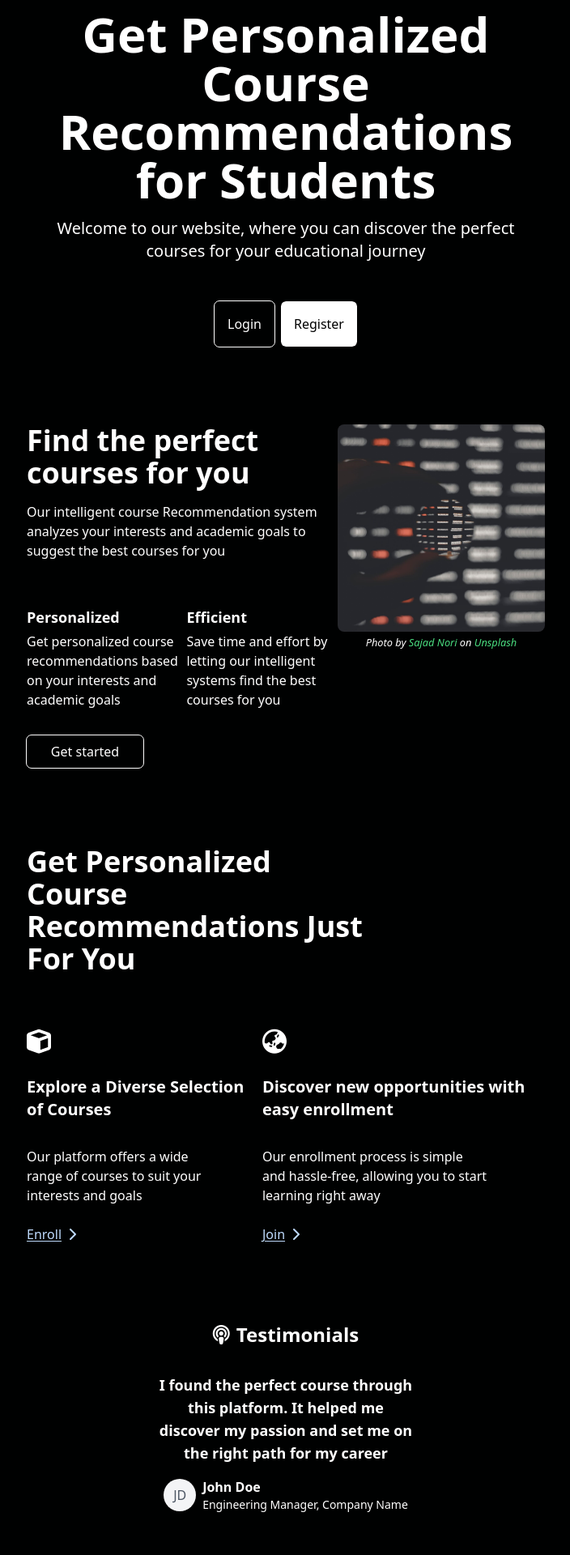
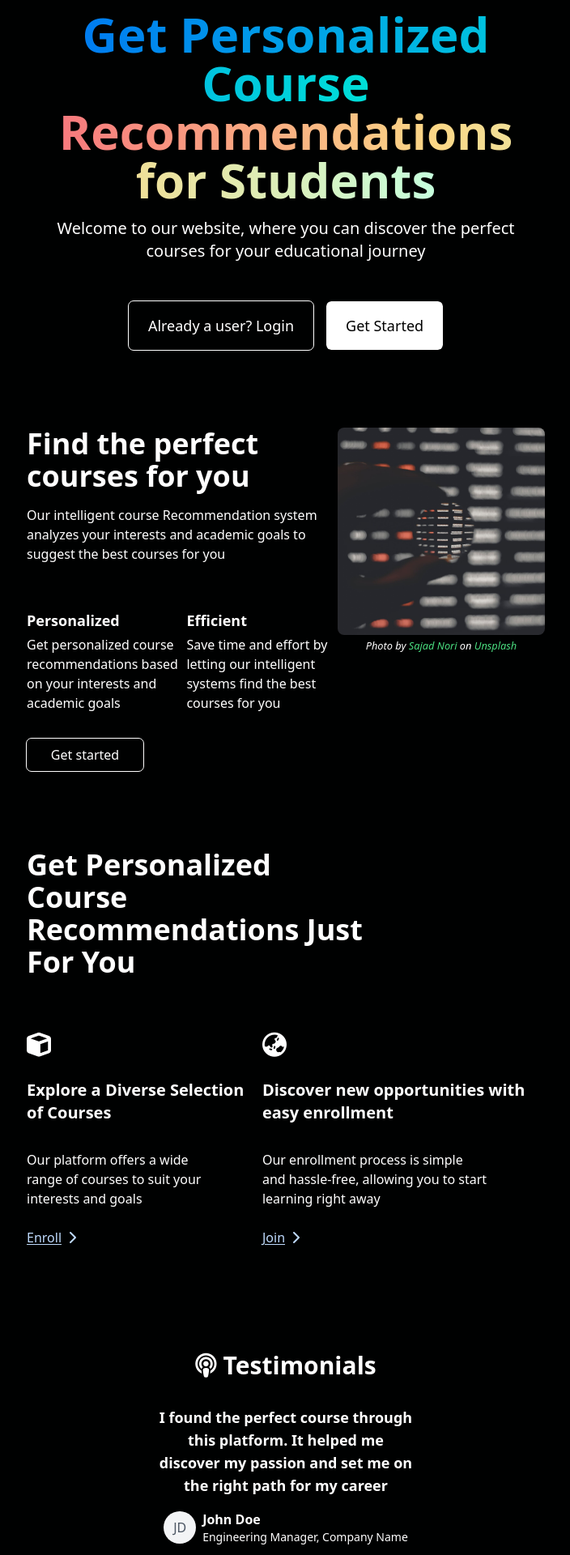
Before and after one commit to se-sept-14/satoru, a Vue app in the folder client/: page / in a window 1280 px wide. Shown: the part 180-2100 px from the top of the page at 81% size, without its empty margins (287-991 px from the left). Built offline with nearby package versions, Linux system fonts and the light colour scheme.

Commit message:
Added sticky to navbar and starting to implement responsive design

```diff
--- a/client/src/components/NavbarComponent.vue
+++ b/client/src/components/NavbarComponent.vue
@@ -1,6 +1,6 @@
 <template>
   <nav
-    class="text-white p-3 mx-80 mt-4 rounded-xl shadow-lg shadow-slate-500/30 flex flex-row justify-center items-center"
+    class="sticky top-4 z-10 text-white p-3 mx-80 mt-4 rounded-xl shadow-lg shadow-slate-500/30 flex flex-row justify-center items-center"
     style="background-color: #00050d"
   >
     <router-link
--- a/client/src/pages/HomePage.vue
+++ b/client/src/pages/HomePage.vue
@@ -1,24 +1,25 @@
 <template>
   <div class="container mx-auto mt-24 text-white w-6/12">
     <div class="flex flex-col text-center">
-      <h1 class="text-6xl font-bold">
-        Get Personalized Course Recommendations for Students
+      <h1 class="text-6xl sm:text-3xl md:text-4xl lg:text-5xl xl:text-6xl font-bold">
+        <span class="gradient-text-1">Get Personalized Course</span><br />
+        <span class="gradient-text-2">Recommendations for Students</span>
       </h1>
-      <p class="mt-4 text-xl">
+      <p class="mt-4 text-xl xl:text-xl lg:text-lg md:text-md sm:text-sm">
         Welcome to our website, where you can discover the perfect courses for
         your educational journey
       </p>
 
       <div class="mt-12 flex flex-row justify-center">
         <button
-          class="mx-1 outline outline-1 p-4 hover:bg-white hover:text-black rounded-md"
+          class="mx-2 outline outline-1 px-6 py-4 text-lg hover:bg-white hover:text-black rounded-md"
         >
-          Login
+          Already a user? Login
         </button>
         <button
-          class="mx-1 outline outline-1 p-4 rounded-md bg-white text-black hover:shadow-lg hover:shadow-yellow-200/90"
+          class="mx-2 outline outline-1 px-6 py-4 text-lg rounded-md bg-white text-black hover:shadow-lg hover:shadow-yellow-200/90"
         >
-          Register
+          Get Started
         </button>
       </div>
     </div>
@@ -65,13 +66,17 @@
           >Photo by
           <a
             class="text-green-400"
-            href="https://unsplash.com/@sajadnori?utm_content=creditCopyText&utm_medium=referral&utm_source=unsplash"
+            v-bind:href="unsplash.user"
+            target="_blank"
+            rel="noopener noreferrer"
             >Sajad Nori</a
           >
           on
           <a
             class="text-green-400"
-            href="https://unsplash.com/photos/person-holding-black-and-white-round-ornament-21mJd5NUGZU?utm_content=creditCopyText&utm_medium=referral&utm_source=unsplash"
+            v-bind:href="unsplash.image"
+            target="_blank"
+            rel="noopener noreferrer"
             >Unsplash</a
           >
         </small>
@@ -120,10 +125,10 @@
       </div>
     </div>
 
-    <div class="flex flex-col items-center mt-24 mb-12">
+    <div class="flex flex-col items-center mt-32 mb-12">
       <div class="flex flex-row">
-        <i class="fa-solid fa-podcast text-2xl mr-2"></i>
-        <p class="text-2xl font-semibold">Testimonials</p>
+        <i class="fa-solid fa-podcast text-3xl mr-2"></i>
+        <p class="text-3xl font-semibold">Testimonials</p>
       </div>
       <p class="text-lg font-bold w-1/2 mt-8 text-center">
         I found the perfect course through this platform. It helped me discover
@@ -143,7 +148,7 @@
       </div>
     </div>
 
-    <div class="flex flex-col mt-16 mb-8 text-center">
+    <div class="flex flex-col mt-28 mb-8 text-center">
       <h1 class="text-4xl font-bold">FAQs</h1>
       <p class="mt-4">
         Find answers to commonly asked questions about our service and how to
@@ -194,7 +199,7 @@
       </button>
     </div>
 
-    <div class="flex flex-col mt-16 mb-8">
+    <div class="flex flex-col mt-32 mb-24">
       <h1 class="text-center text-4xl font-bold">Meet Our Team 14</h1>
       <p class="text-center mt-2">Get to know the minds behind this platform</p>
 
@@ -285,7 +290,7 @@
       </div>
     </div>
 
-    <div class="flex flex-row mt-24 mb-12">
+    <div class="flex flex-row mt-32 mb-24">
       <div class="basis-8/12 flex flex-col">
         <h1 class="text-2xl font-semibold">Recommender System</h1>
         <p class="text-md font-semibold mt-4">Address</p>
@@ -318,8 +323,38 @@
   </div>
 </template>
 
+<script>
+export default {
+  name: "HomePage",
+  data() {
+    return {
+      unsplash: {
+        user: "https://unsplash.com/@sajadnori",
+        image:
+          "https://unsplash.com/photos/person-holding-black-and-white-round-ornament-21mJd5NUGZU",
+      },
+    };
+  },
+};
+</script>
+
 <style scoped>
 .border-gradient {
   background: linear-gradient(to right, #ff00a9, #ff7e5f);
 }
+
+/* Vercel like Gradient text CSS stolen from https://dev.to/mohsenkamrani/create-a-gradient-text-effect-like-vercel-with-css-38g5 */
+.gradient-text-1 {
+  background-clip: text;
+  -webkit-background-clip: text;
+  -webkit-text-fill-color: transparent;
+  background-image: linear-gradient(90deg, #007cf0, #00dfd8);
+}
+
+.gradient-text-2 {
+  background-clip: text;
+  -webkit-background-clip: text;
+  -webkit-text-fill-color: transparent;
+  background-image: linear-gradient(to right, #f7797d, #fbd786, #c6ffdd);
+}
 </style>
```
Also changed, not shown: client/src/App.vue (+4 -4 lines).
